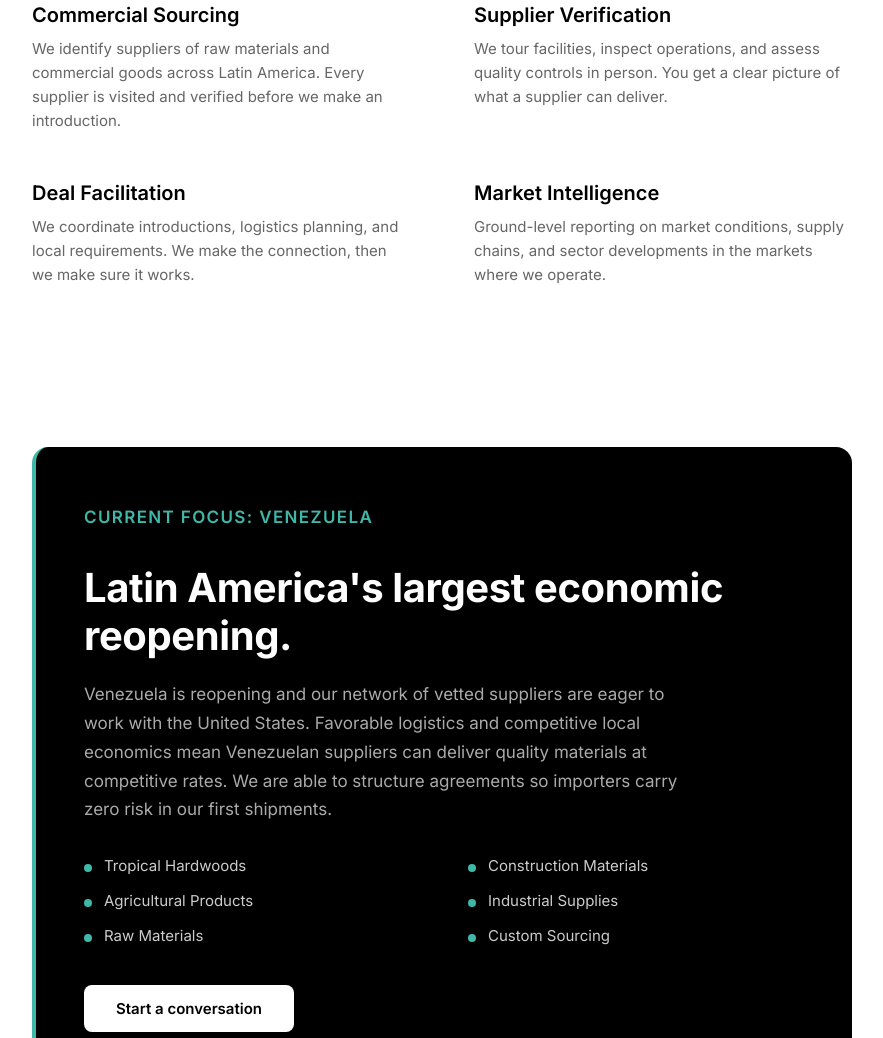
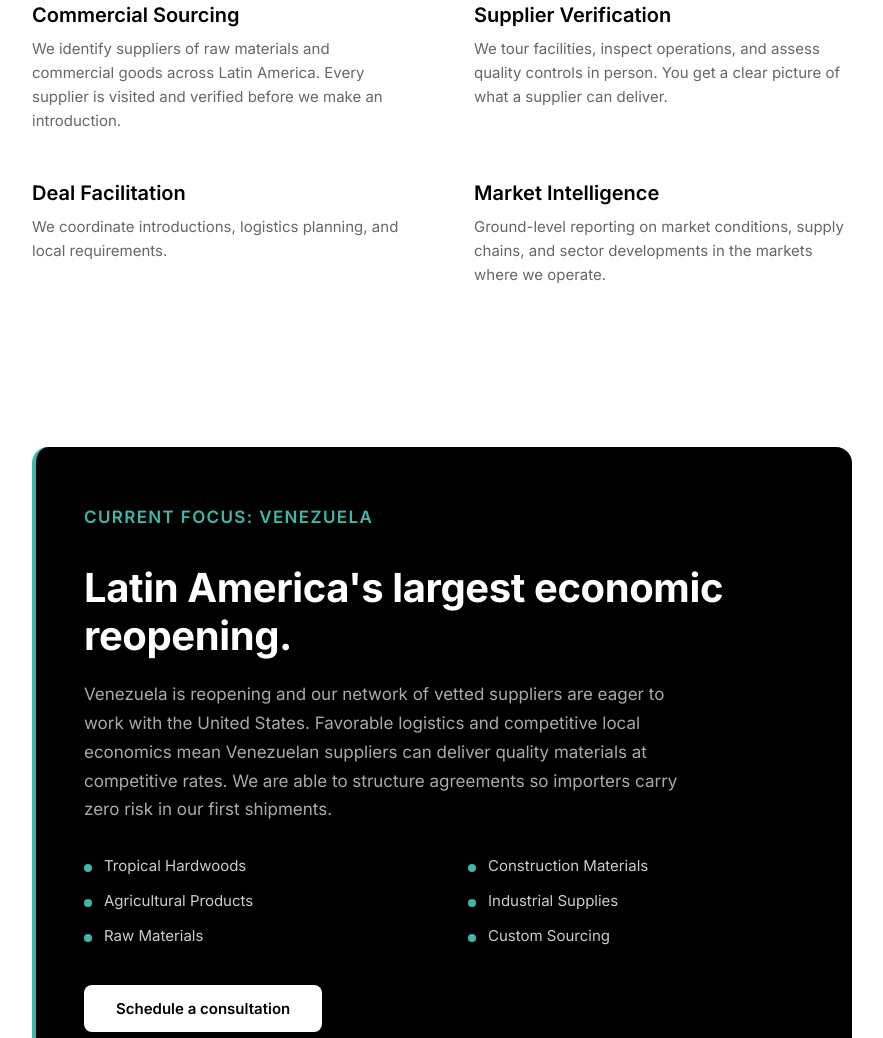
Before and after one commit to ed-snyder/axolabs-site, a plain HTML site: page index.html in a window 1280 px wide. Shown: the part 934-1972 px from the top of the page, without its empty margins (198-1081 px from the left). Drawn offline with Linux system fonts and the light colour scheme.

Commit message:
Trim deal facilitation copy, update CTA text

```diff
--- a/index.html
+++ b/index.html
@@ -246,7 +246,7 @@
             </div>
             <div class="service-block">
                 <h3>Deal Facilitation</h3>
-                <p>We coordinate introductions, logistics planning, and local requirements. We make the connection, then we make sure it works.</p>
+                <p>We coordinate introductions, logistics planning, and local requirements.</p>
             </div>
             <div class="service-block">
                 <h3>Market Intelligence</h3>
@@ -267,7 +267,7 @@
                 <li>Raw Materials</li>
                 <li>Custom Sourcing</li>
             </ul>
-            <a href="https://cal.com/eric-snyder-axolabs/30min" class="cta-light">Start a conversation</a>
+            <a href="https://cal.com/eric-snyder-axolabs/30min" class="cta-light">Schedule a consultation</a>
         </div>
     </section>
     <div class="divider"></div>
```
